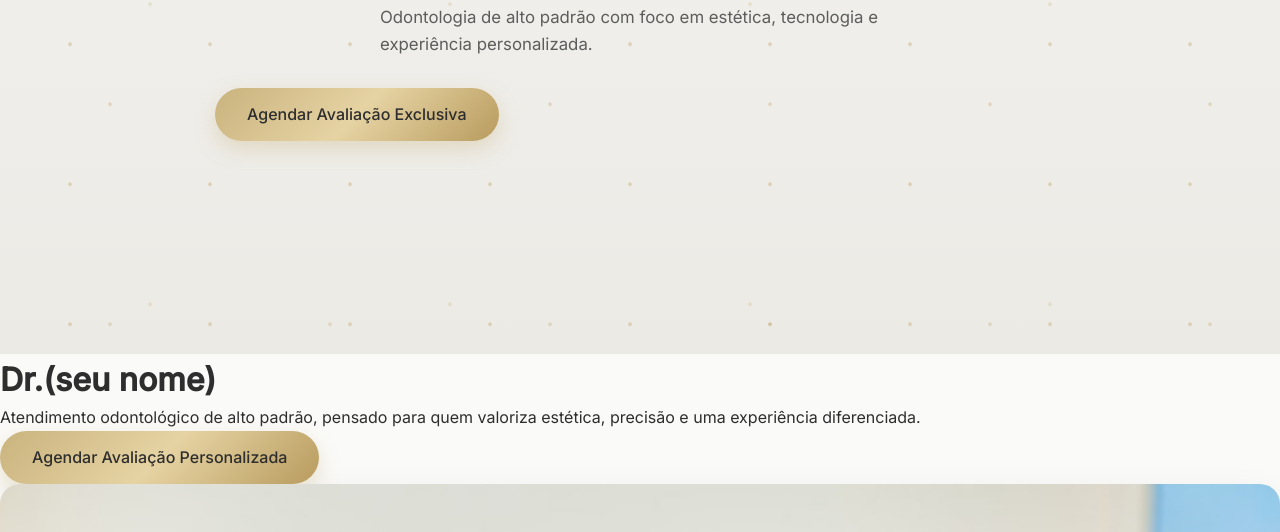
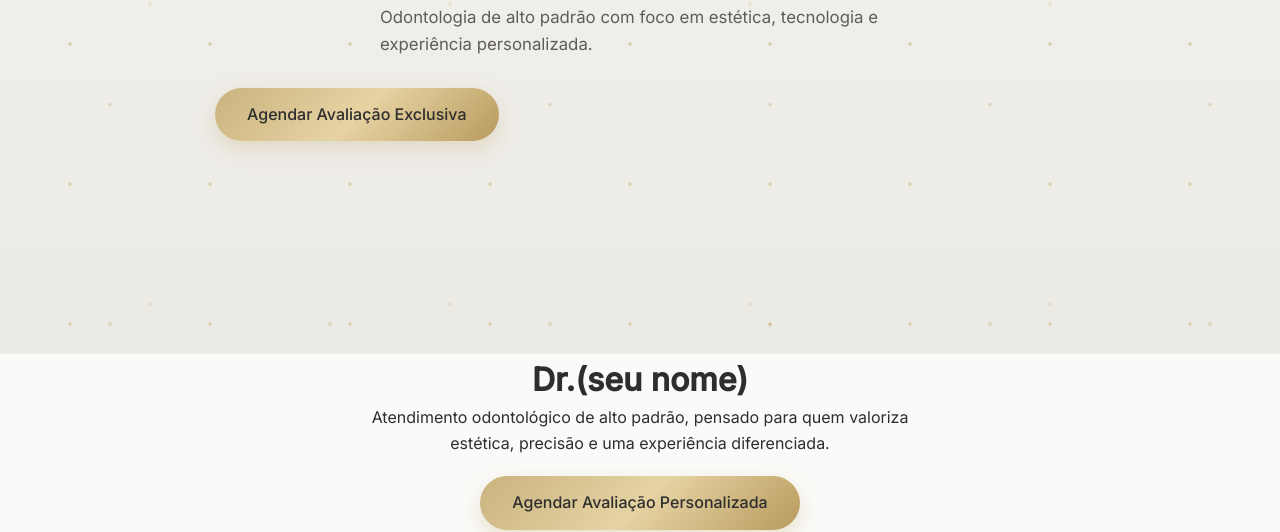
Before and after one commit to pedryn777/777, a plain HTML site: page index.html in a window 1280 px wide. Shown: the part 446-978 px from the top of the page. Drawn offline with nearby package versions, Linux system fonts and the light colour scheme.

Commit message:
style.css

```diff
--- a/style.css
+++ b/style.css
@@ -414,3 +414,13 @@ a {
     background-position: 0% 40%, center 20%;
   }
 }
+
+.hero-secondary {
+  text-align: center;
+  max-width: 600px;
+  margin: 0 auto 40px;
+}
+
+.hero-secondary .btn-gold {
+  margin-top: 20px;
+}
```
